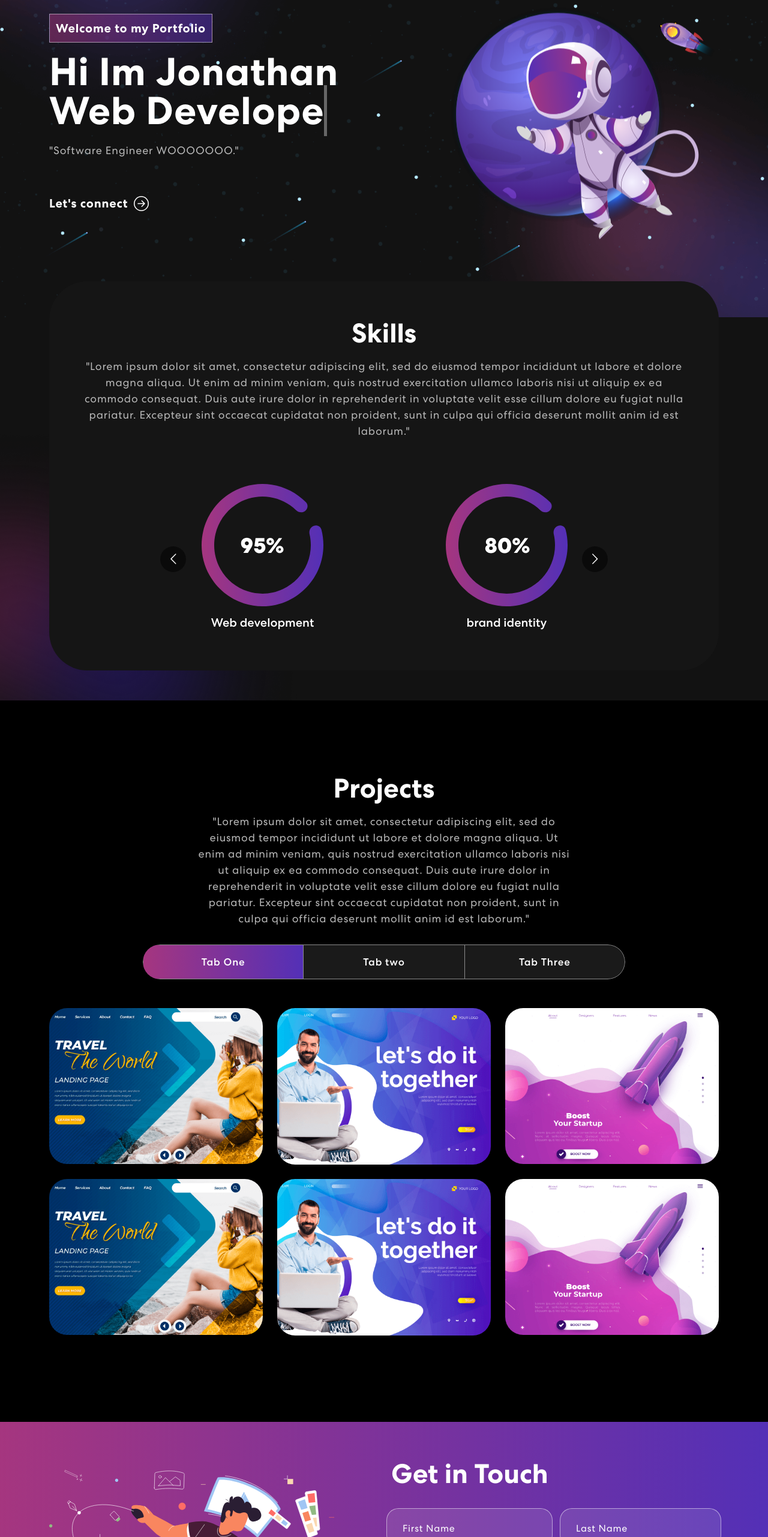
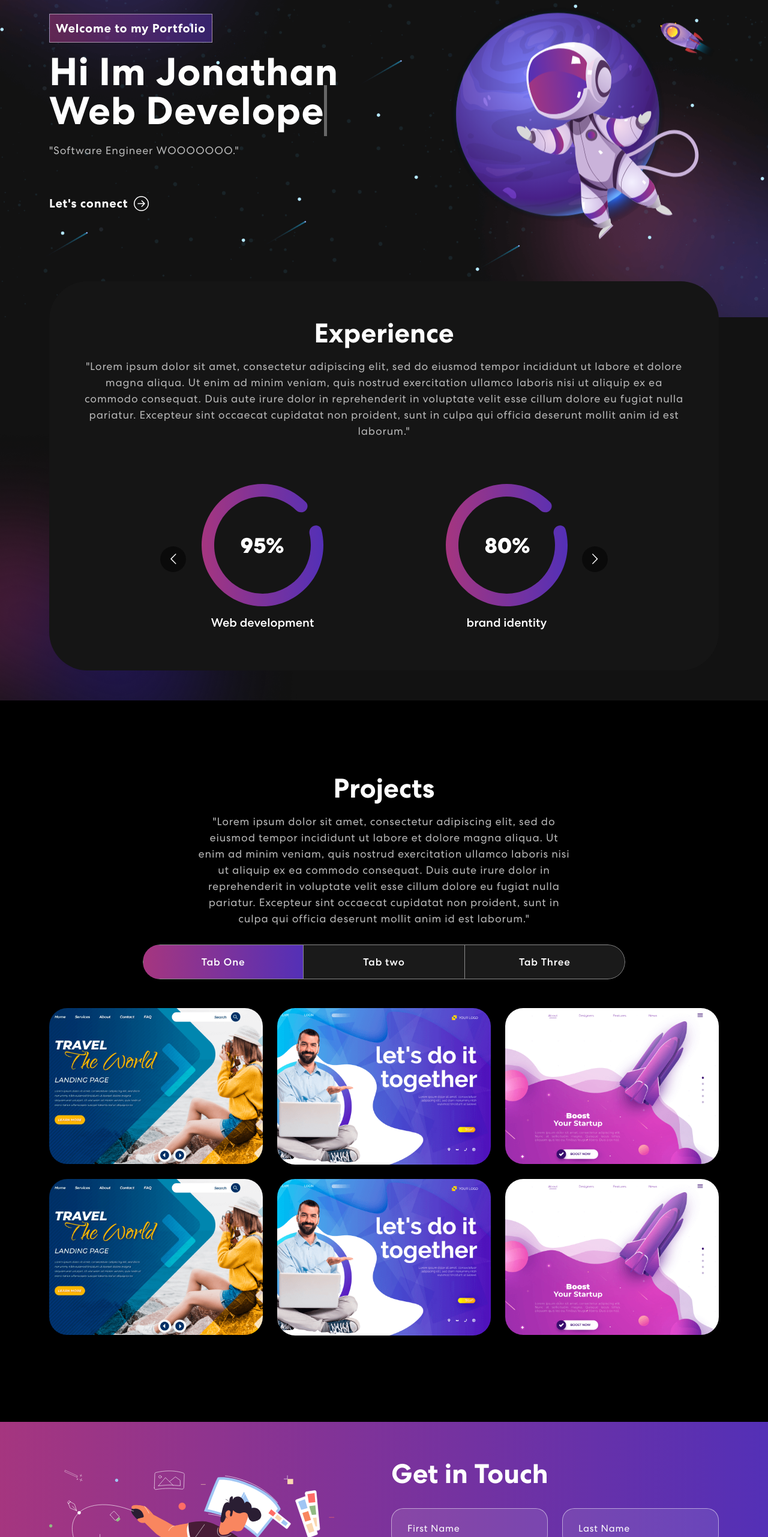
Before and after one commit to JonnTsai/Personal-Porfolio, a React (Create React App) app: page / in a window 1280 px wide. Shown: the part 237-2800 px from the top of the page at 60% size. Built offline with nearby package versions, Linux system fonts and the light colour scheme.

Commit message:
Small changes

```diff
--- a/src/components/Contact.js
+++ b/src/components/Contact.js
@@ -53,20 +53,20 @@ export const Contact = () => {
                     <h2>Get in Touch</h2>
                     <form onSubmit={handleSubmit}>
                         <Row>
-                            <Col sm={6} className="px-1">
+                            <Col sm={6} className="">
                                 <input type="text" value={formDetails.firstName} placeholder="First Name" onChange={(e) => onFormUpdate('firstName', e.target.value)} />
                             </Col>
-                            <Col sm={6} className="px-2">
+                            <Col sm={6} className="">
                                 <input type="text" value={formDetails.lastName} placeholder="Last Name" onChange={(e) => onFormUpdate('lastName', e.target.value)} />
                             </Col>
-                            <Col sm={6} className="px-2">
+                            <Col sm={6} className="">
                                 <input type="email" value={formDetails.email} placeholder="Email Address" onChange={(e) => onFormUpdate('email', e.target.value)} />
                             </Col>
-                            <Col sm={6} className="px-2">
+                            <Col sm={6} className="">
                                 <input type="tel" value={formDetails.phone} placeholder="Phone No." onChange={(e) => onFormUpdate('phone', e.target.value)} />
                             </Col>
                             <Col>
-                                <textarea row="6" balue={formDetails.message} placeholder="Message" onChange={(e) => onFormUpdate('message', e.target.value)} />
+                                <textarea row="6" value={formDetails.message} placeholder="Message" onChange={(e) => onFormUpdate('message', e.target.value)} />
                                 <button type="submit"><span>{buttonText}</span></button>
                             </Col>
                             {
--- a/src/components/Footer.js
+++ b/src/components/Footer.js
@@ -17,9 +17,9 @@ export const Footer = () => {
           </Col>
           <Col size={12} sm={6} className="text-center text-sm-end">
             <div className="social-icon">
-              <a href="#"><img src={navIcon1} alt="Icon" /></a>
-              <a href="#"><img src={navIcon2} alt="Icon" /></a>
-              <a href="#"><img src={navIcon3} alt="Icon" /></a>
+              <a href="https://www.linkedin.com/in/tsaij2" target="_blank"><img src={navIcon1} alt="Icon" /></a>
+              <a href="#" target="_blank"><img src={navIcon2} alt="Icon" /></a>
+              <a href="#" target="_blank"><img src={navIcon3} alt="Icon" /></a>
             </div>
             <p>Copyright 2022. All Rights Reserved</p>
           </Col>
--- a/src/components/Skills.js
+++ b/src/components/Skills.js
@@ -34,7 +34,7 @@ export const Skills = () => {
                 <Col>
                 <div className='skill-bx'>
                     <h2>
-                        Skills
+                        Experience
                     </h2>
                     <p>"Lorem ipsum dolor sit amet, consectetur adipiscing elit, sed do eiusmod tempor incididunt ut labore et dolore magna aliqua. Ut enim ad minim veniam, quis nostrud exercitation ullamco laboris nisi ut aliquip ex ea commodo consequat. Duis aute irure dolor in reprehenderit in voluptate velit esse cillum dolore eu fugiat nulla pariatur. Excepteur sint occaecat cupidatat non proident, sunt in culpa qui officia deserunt mollit anim id est laborum."</p>
                     <Carousel responsive={responsive} infinite={true} className='skill-slider'>
```
